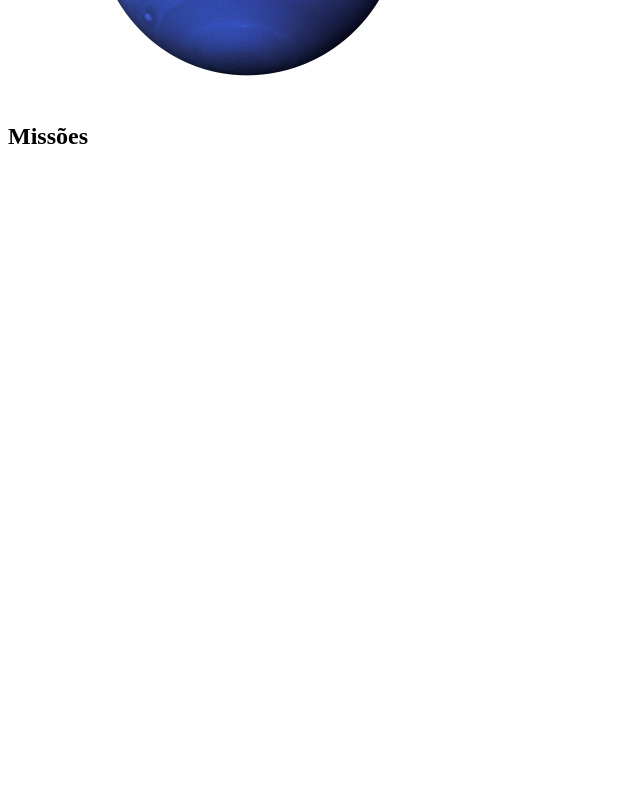
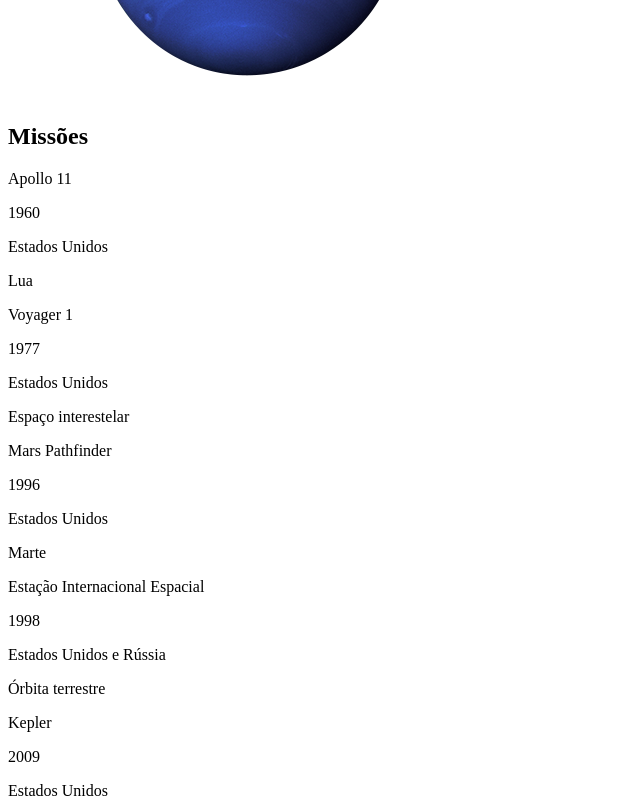
Before and after one commit to alanymara/project-system-solar, a React (Create React App) app: page / in a window 1280 px wide. Shown: the part 3320-4120 px from the top of the page, without its empty margins (0-640 px from the left). Before the commit the page ends 3490 px from the top, so only its background shows below. Built offline with nearby package versions, Linux system fonts and the light colour scheme.

Commit message:
Requisito 10

```diff
--- a/src/components/Missions.js
+++ b/src/components/Missions.js
@@ -1,11 +1,21 @@
 import React from 'react';
 import Title from './Title';
+import missions from '../data/missions';
+import MissionCard from './MissionCard';
 
 class Missions extends React.Component {
   render() {
     return (
       <div data-testid="missions">
         <Title headline="Missões" />
+        { missions.map(({ name, year, country, destination }) => (
+          <MissionCard
+            key={ name }
+            name={ name }
+            year={ year }
+            country={ country }
+            destination={ destination }
+          />)) }
       </div>
     );
   }
```
